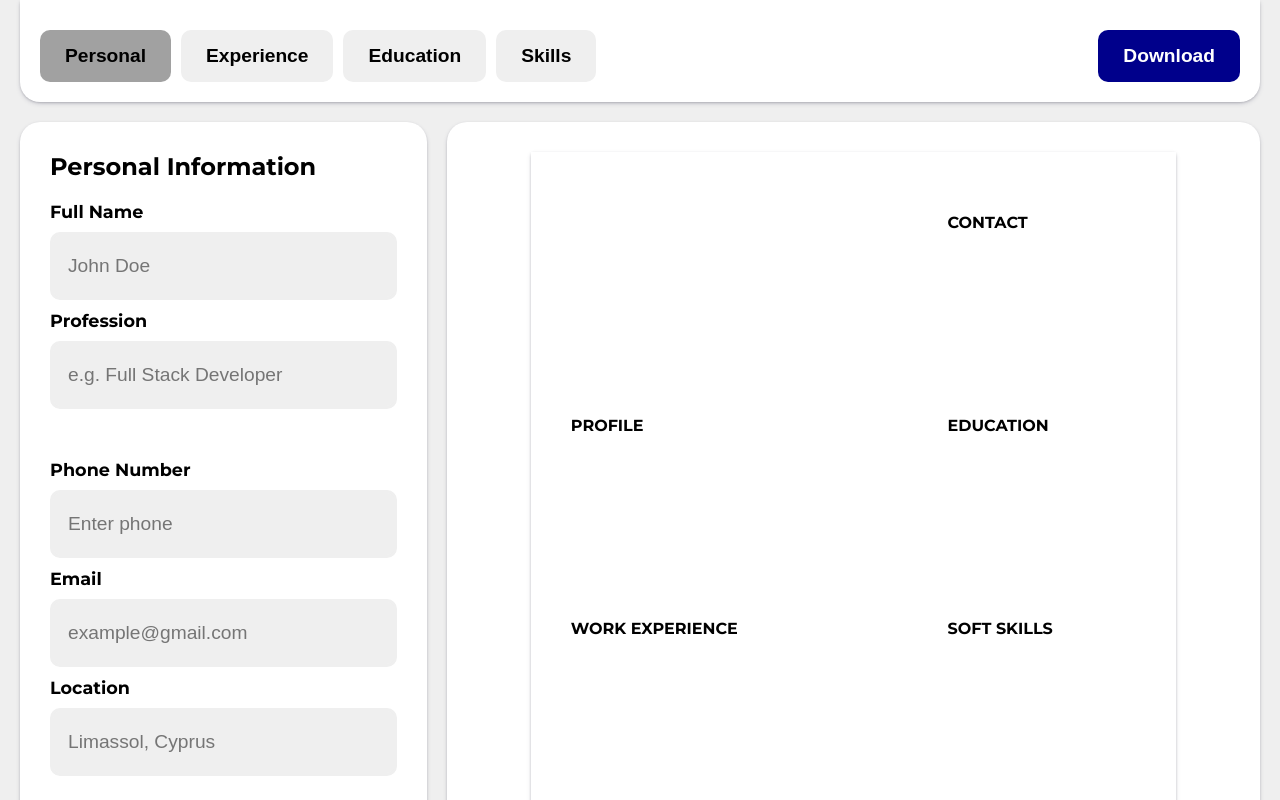
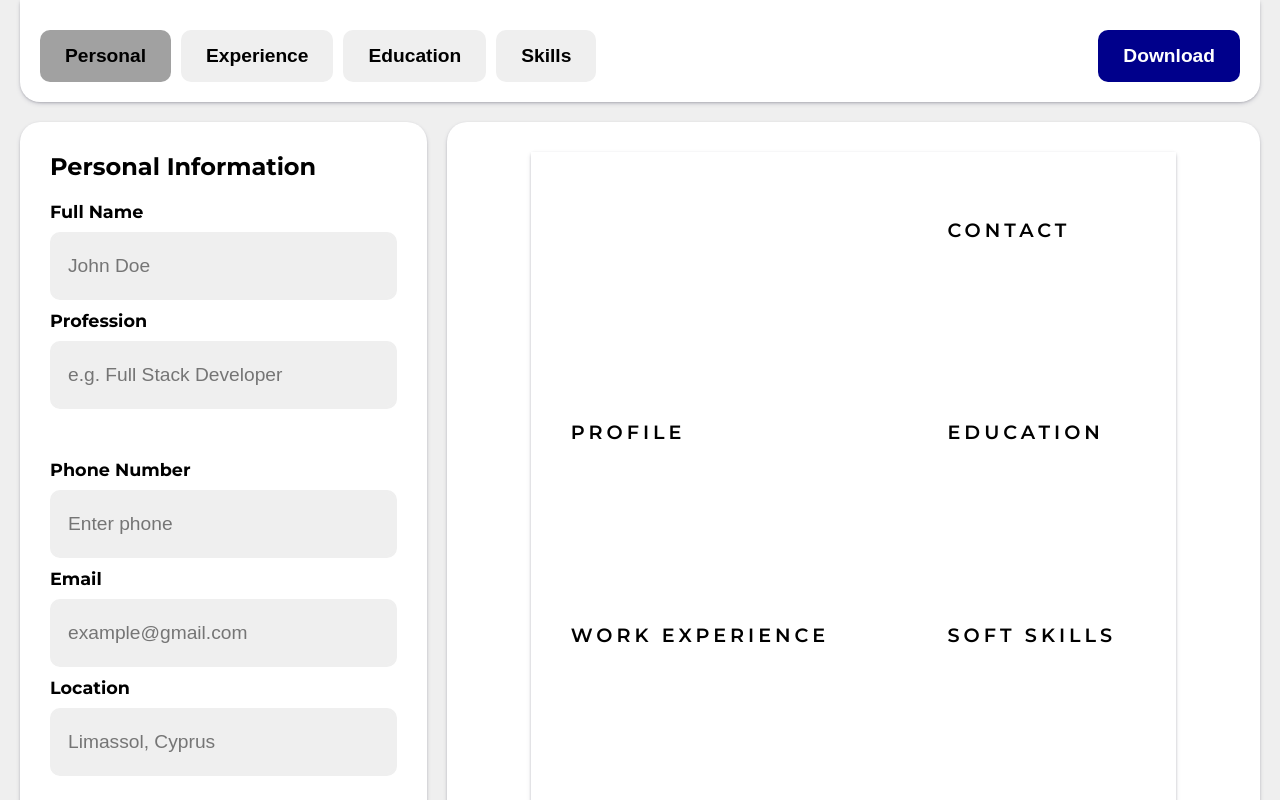
Before and after one commit to ArtemiiHH/cv-builder, a React (Vite) app: page / in a window 1280 px wide. Shown: the top 800 px of the page. Built offline with nearby package versions, Linux system fonts and the light colour scheme.

Commit message:
Style section titles

```diff
--- a/src/styles/App.css
+++ b/src/styles/App.css
@@ -176,6 +176,13 @@ textarea:focus {
   grid-template-rows: repeat(4, 1fr);
 }
 
+/* Section Titles */
+.cv-section-titles {
+  font-size: 1.2rem;
+  letter-spacing: 4px;
+  font-weight: 600;
+}
+
 /* Full Name */
 .cv-name {
   font-size: 3.5rem;
```
